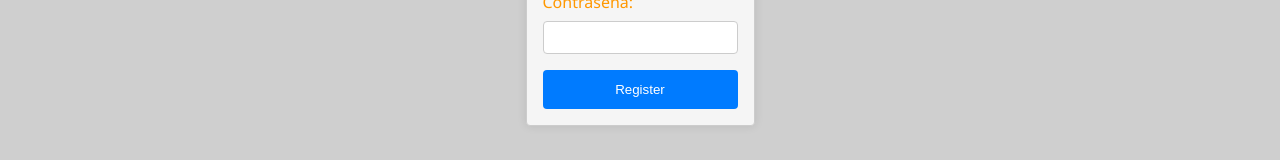
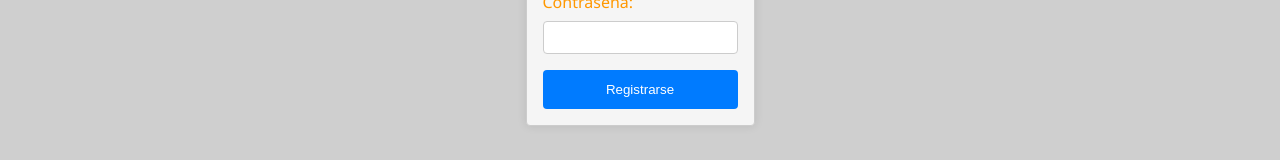
Before and after one commit to CarlosRodriguez-symplifica/market-place-front, a Vue app: page /register in a window 1280 px wide. Shown: the part 464-624 px from the top of the page. Built offline with nearby package versions, Linux system fonts and the light colour scheme.

Commit message:
show form create products and change texts

```diff
--- a/src/views/Home.vue
+++ b/src/views/Home.vue
@@ -20,7 +20,7 @@
 export default {
   name: 'Home',
   components: {
-    // CreateProduct,
+    CreateProduct,
     ListProducts,
     FilterByName
   },
--- a/src/views/Register.vue
+++ b/src/views/Register.vue
@@ -14,7 +14,7 @@
           <label for="password">Contraseña:</label>
           <input type="password" id="password" v-model="password" required />
         </div>
-        <button type="submit">Register</button>
+        <button type="submit">Registrarse</button>
       </form>
     </div>
   </div>
```
